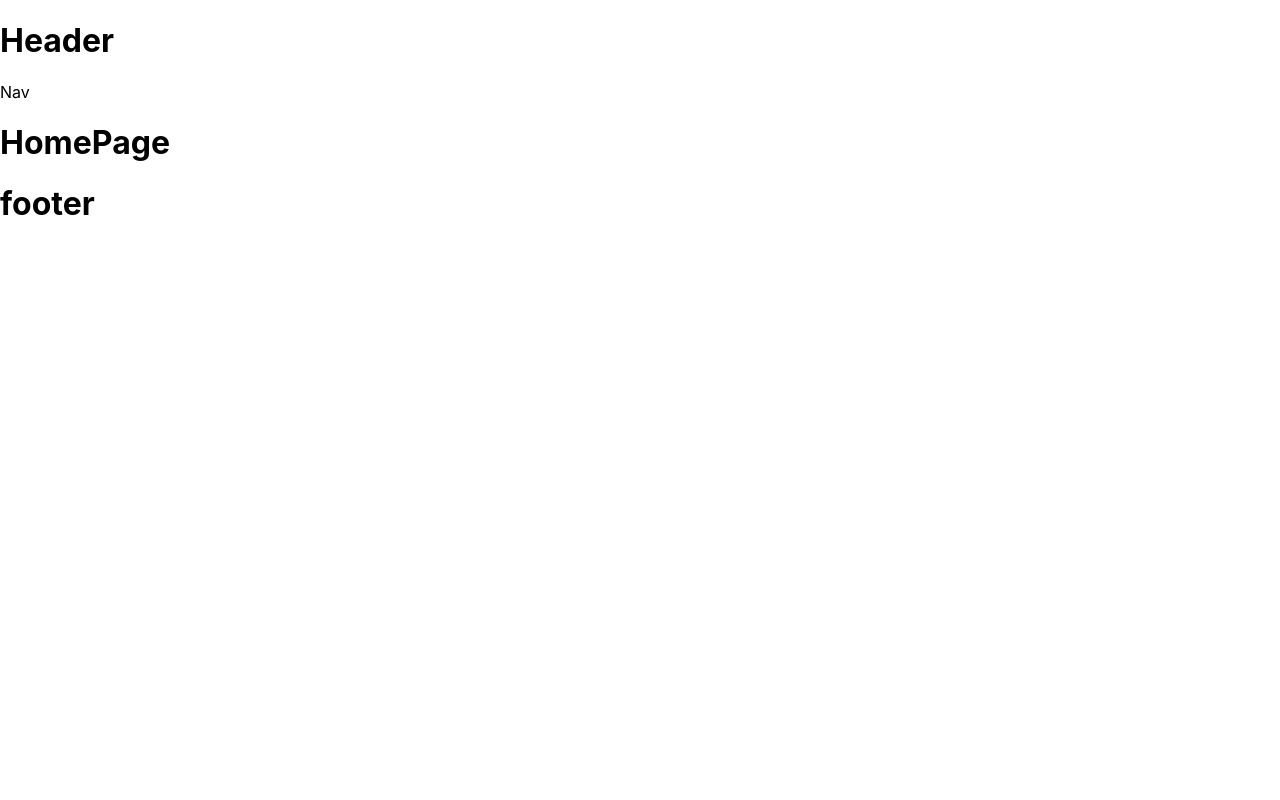
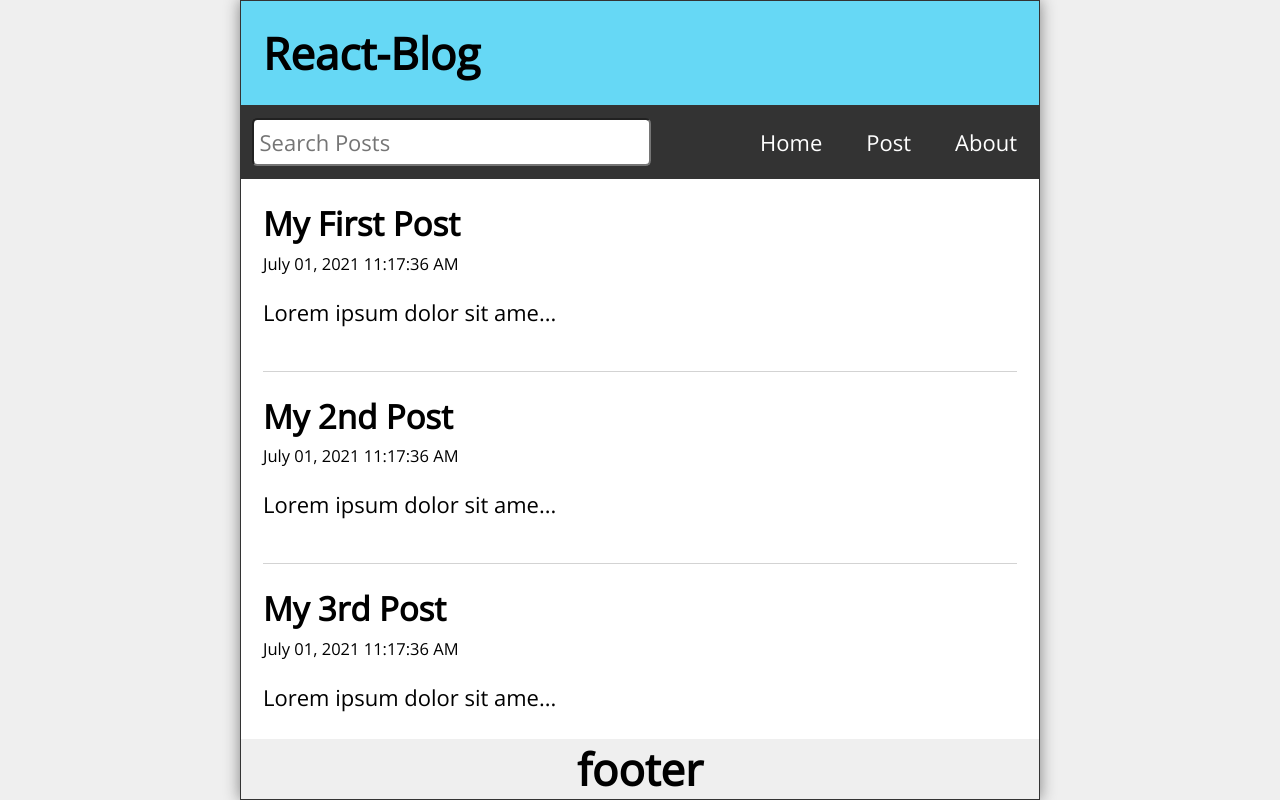
Before and after one commit to farid555/react-blog, a React (Create React App) app: page / in a window 1280 px wide. Built offline with nearby package versions, Linux system fonts and the light colour scheme.

Commit message:
Post items

```diff
--- a/src/App.js
+++ b/src/App.js
@@ -10,13 +10,46 @@
 import { useState, useEffect } from "react";
 
 function App() {
+  const [posts, setPosts] = useState([
+    {
+      id: 1,
+      title: "My First Post",
+      datetime: "July 01, 2021 11:17:36 AM",
+      body:
+        "Lorem ipsum dolor sit amet consectetur adipisicing elit. Quis consequatur expedita, assumenda similique non optio! Modi nesciunt excepturi corrupti atque blanditiis quo nobis, non optio quae possimus illum exercitationem ipsa!",
+    },
+    {
+      id: 2,
+      title: "My 2nd Post",
+      datetime: "July 01, 2021 11:17:36 AM",
+      body:
+        "Lorem ipsum dolor sit amet consectetur adipisicing elit. Quis consequatur expedita, assumenda similique non optio! Modi nesciunt excepturi corrupti atque blanditiis quo nobis, non optio quae possimus illum exercitationem ipsa!",
+    },
+    {
+      id: 3,
+      title: "My 3rd Post",
+      datetime: "July 01, 2021 11:17:36 AM",
+      body:
+        "Lorem ipsum dolor sit amet consectetur adipisicing elit. Quis consequatur expedita, assumenda similique non optio! Modi nesciunt excepturi corrupti atque blanditiis quo nobis, non optio quae possimus illum exercitationem ipsa!",
+    },
+    {
+      id: 4,
+      title: "My Fourth Post",
+      datetime: "July 01, 2021 11:17:36 AM",
+      body:
+        "Lorem ipsum dolor sit amet consectetur adipisicing elit. Quis consequatur expedita, assumenda similique non optio! Modi nesciunt excepturi corrupti atque blanditiis quo nobis, non optio quae possimus illum exercitationem ipsa!",
+    },
+  ]);
+  const [search, setSearch] = useState("");
+  const [searchResults, setSearchResults] = useState([]);
+
   return (
     <div className="App">
-      <Header />
-      <Nav />
+      <Header title="React-Blog" />
+      <Nav search={search} setSearch={setSearch} />
       <Switch>
         <Route exact path="/">
-          <Home />
+          <Home posts={posts} />
         </Route>
         <Route exact path="/post">
           <NewPost />
--- /dev/null
+++ b/src/Feed.js
@@ -0,0 +1,13 @@
+import Post from "./Post";
+
+const Feed = ({ posts }) => {
+  return (
+    <>
+      {posts.map((post) => (
+        <Post key={post.id} post={post} />
+      ))}
+    </>
+  );
+};
+
+export default Feed;
--- a/src/Header.js
+++ b/src/Header.js
@@ -1,9 +1,9 @@
 import React from "react";
 
-const Header = () => {
+const Header = ({ title }) => {
   return (
-    <header>
-      <h1>Header</h1>
+    <header className="Header">
+      <h1>{title}</h1>
     </header>
   );
 };
--- a/src/Home.js
+++ b/src/Home.js
@@ -1,9 +1,14 @@
 import React from "react";
+import Feed from "./Feed";
 
-const Home = () => {
+const Home = ({ posts }) => {
   return (
-    <main>
-      <h1>HomePage</h1>
+    <main className="Home">
+      {posts.length ? (
+        <Feed posts={posts} />
+      ) : (
+        <p style={{ marginTop: "2rem" }}>No Posts to display...</p>
+      )}
     </main>
   );
 };
--- a/src/Nav.js
+++ b/src/Nav.js
@@ -1,7 +1,31 @@
-import React from "react";
+import { Link } from "react-router-dom";
 
-const Nav = () => {
-  return <div>Nav</div>;
+const Nav = ({ search, setSerach }) => {
+  return (
+    <nav className="Nav">
+      <form className="searchForm" onSubmit={(e) => e.preventDefault()}>
+        <label htmlFor="search">Search Posts</label>
+        <input
+          id="search"
+          type="text"
+          placeholder="Search Posts"
+          value={search}
+          onChange={(e) => setSerach(e.target.value)}
+        />
+      </form>
+      <ul>
+        <li>
+          <Link to="/">Home</Link>
+        </li>
+        <li>
+          <Link to="/Post">Post</Link>
+        </li>
+        <li>
+          <Link to="/About">About</Link>
+        </li>
+      </ul>
+    </nav>
+  );
 };
 
 export default Nav;
--- /dev/null
+++ b/src/Post.js
@@ -0,0 +1,17 @@
+import { Link } from "react-router-dom";
+
+const Post = ({ post }) => {
+  return (
+    <article className="post">
+      <Link to={`/post/${post.id}`}>
+        <h2>{post.title}</h2>
+        <p className="postDate">{post.datetime}</p>
+      </Link>
+      <p className="postBody">
+        {(post.body).length <= 25 ? post.body : `${(post.body).slice(0, 25)}...`}
+      </p>
+    </article>
+  );
+};
+
+export default Post;
--- a/src/index.css
+++ b/src/index.css
@@ -1,13 +1,276 @@
+@import url("https://fonts.googleapis.com/css2?family=Open+Sans&display=swap");
+
+* {
+  margin: 0;
+  padding: 0;
+  box-sizing: border-box;
+}
+
+html {
+  font-size: 16px;
+}
+
 body {
-  margin: 0;
-  font-family: -apple-system, BlinkMacSystemFont, 'Segoe UI', 'Roboto', 'Oxygen',
-    'Ubuntu', 'Cantarell', 'Fira Sans', 'Droid Sans', 'Helvetica Neue',
-    sans-serif;
+  min-height: 100vh;
+  font-family: "Open Sans", sans-serif;
   -webkit-font-smoothing: antialiased;
   -moz-osx-font-smoothing: grayscale;
+  display: flex;
+  background-color: #efefef;
 }
 
-code {
-  font-family: source-code-pro, Menlo, Monaco, Consolas, 'Courier New',
-    monospace;
+#root {
+  flex-grow: 1;
+  display: flex;
+  justify-content: center;
+  align-items: center;
 }
+
+.App {
+  width: 100%;
+  max-width: 800px;
+  height: 100vh;
+  display: flex;
+  flex-direction: column;
+  justify-content: flex-start;
+  align-items: center;
+  border: 1px solid #333;
+  box-shadow: 0px 0px 15px gray;
+}
+
+.Header,
+.Footer {
+  width: 100%;
+  background-color: #66d8f5;
+  padding: 1rem;
+  display: flex;
+  justify-content: space-between;
+  align-items: center;
+}
+
+.Header h1 {
+  font-size: 1.5rem;
+}
+
+.Header svg {
+  font-size: 2rem;
+}
+
+.Footer {
+  padding: 0.75rem;
+  display: grid;
+  place-content: center;
+}
+
+.Nav {
+  width: 100%;
+  background-color: #333;
+  display: flex;
+  flex-direction: column;
+  justify-content: flex-start;
+  align-items: flex-start;
+}
+
+.searchForm {
+  width: 80%;
+  padding: 1rem 0 0 0.75rem;
+}
+
+.searchForm input[type="text"] {
+  font-family: "Open Sans", sans-serif;
+  width: 100%;
+  min-height: 48px;
+  font-size: 1rem;
+  padding: 0.25rem;
+  border-radius: 0.25rem;
+  outline: none;
+}
+
+.searchForm label {
+  position: absolute;
+  left: -99999px;
+}
+
+.Nav ul {
+  color: #fff;
+  list-style-type: none;
+  display: flex;
+  flex-wrap: nowrap;
+  align-items: center;
+}
+
+.Nav li {
+  padding: 1rem;
+}
+
+.Nav li:hover,
+.Nav li:focus {
+  padding: 1rem;
+}
+
+.Nav li a {
+  color: #fff;
+  text-decoration: none;
+}
+
+.Nav li:hover,
+.Nav li:focus,
+.Nav li:hover a,
+.Nav li:focus a {
+  background-color: #eee;
+  color: #333;
+}
+
+.Nav li:hover a,
+.Nav li:focus a {
+  cursor: pointer;
+}
+
+.Home,
+.NewPost,
+.PostPage,
+.About,
+.Missing {
+  width: 100%;
+  flex-grow: 1;
+  padding: 1rem;
+  overflow-y: auto;
+  background-color: #fff;
+}
+
+.post {
+  margin-top: 1rem;
+  padding-bottom: 1rem;
+  border-bottom: 1px solid lightgray;
+}
+
+.Home .post a {
+  text-decoration: none;
+}
+
+.Home .post a,
+.Home .post a:visited {
+  color: #000;
+}
+
+.post:first-child {
+  margin-top: 0;
+}
+
+.post:last-child {
+  border-bottom: none;
+}
+
+.postDate {
+  font-size: 0.75rem;
+  margin-top: 0.25rem;
+}
+
+.postBody {
+  margin: 1rem 0;
+}
+
+.newPostForm {
+  display: flex;
+  flex-direction: column;
+}
+
+.newPostForm label {
+  margin-top: 1rem;
+}
+
+.newPostForm input[type="text"],
+.newPostForm textarea {
+  font-family: "Open Sans", sans-serif;
+  width: 100%;
+  min-height: 48px;
+  font-size: 1rem;
+  padding: 0.25rem;
+  border-radius: 0.25rem;
+  margin-right: 0.25rem;
+  outline: none;
+}
+
+.newPostForm textarea {
+  height: 100px;
+}
+
+.newPostForm button {
+  margin-top: 1rem;
+  height: 48px;
+  min-width: 48px;
+  border-radius: 10px;
+  padding: 0.5rem;
+  font-size: 1rem;
+  cursor: pointer;
+}
+
+.Missing h2,
+.PostPage h2,
+.Missing p,
+.PostPage p {
+  margin-bottom: 1rem;
+}
+
+.PostPage button {
+  height: 48px;
+  min-width: 48px;
+  border-radius: 0.25rem;
+  padding: 0.5rem;
+  font-size: 1rem;
+  background-color: red;
+  color: #fff;
+  cursor: pointer;
+}
+
+.statusMsg {
+  margin-top: 2rem;
+}
+
+@media only screen and (min-width: 610px) {
+  html {
+    font-size: 22px;
+  }
+
+  .Header h1 {
+    font-size: 2rem;
+  }
+
+  .Nav {
+    flex-direction: row;
+    flex-wrap: nowrap;
+    justify-content: space-between;
+    align-items: center;
+  }
+
+  .Nav ul {
+    text-align: right;
+  }
+
+  .Nav li:hover,
+  .Nav li:focus,
+  .Nav li:hover a,
+  .Nav li:focus a {
+    background-color: #eee;
+    color: #333;
+  }
+
+  .searchForm {
+    width: 50%;
+    padding: 0.5rem 0;
+  }
+
+  .searchForm input[type="text"] {
+    margin-left: 0.5rem;
+  }
+
+  .newPostForm textarea {
+    height: 300px;
+  }
+}
+
+@media only screen and (min-width: 992px) {
+  .Header svg {
+    font-size: 3rem;
+  }
+}
```
